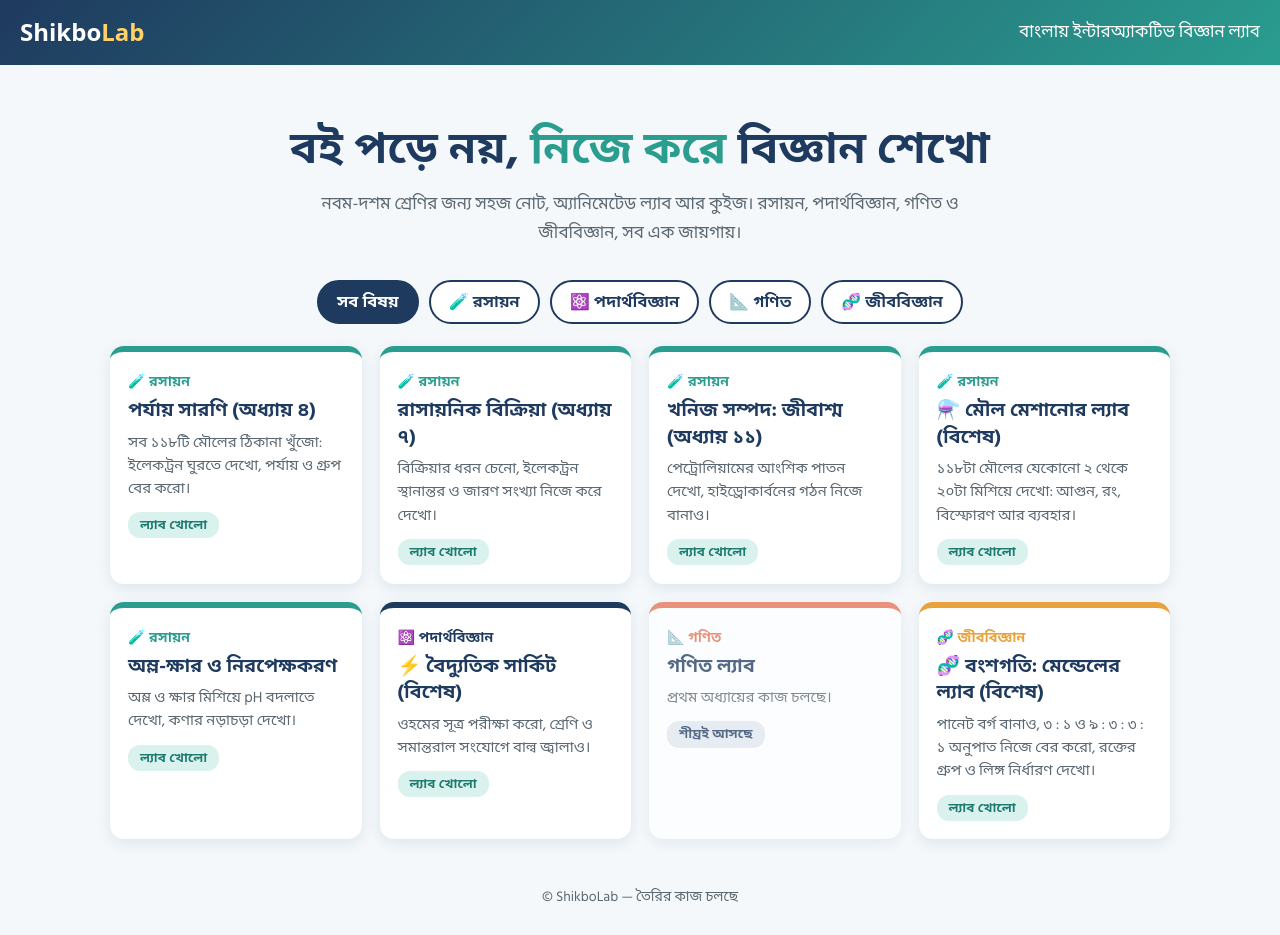
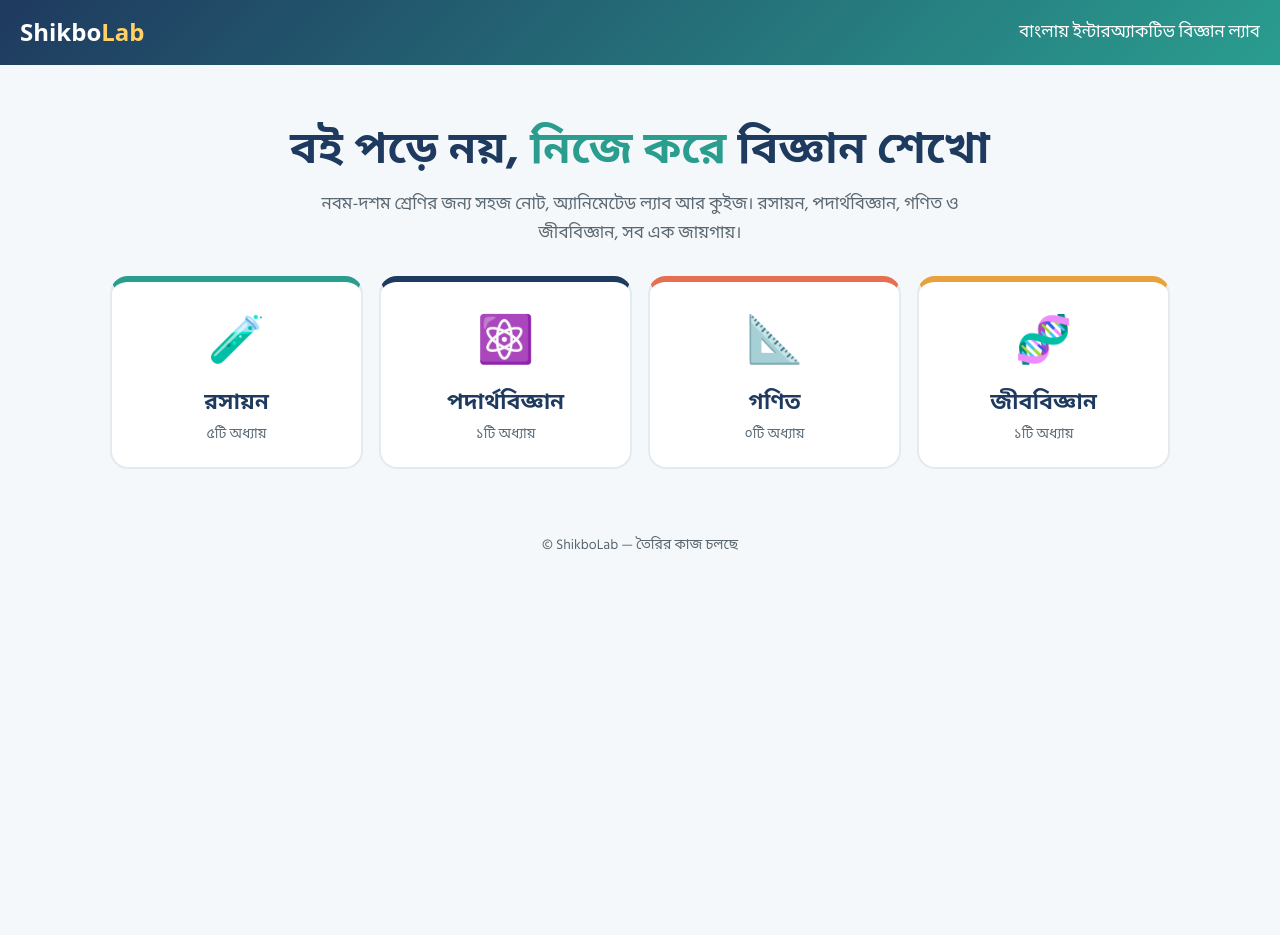
Before and after one commit to rsraju6734/shikbolab, a plain HTML site: page science_lab/index.html in a window 1280 px wide. After the commit the page ends 800 px from the top, so only its background shows below. Drawn offline with Linux system fonts and the light colour scheme.

Commit message:
Add files via upload

```diff
--- a/science_lab/index.html
+++ b/science_lab/index.html
@@ -17,10 +17,24 @@
     <h1>বই পড়ে নয়, <em>নিজে করে</em> বিজ্ঞান শেখো</h1>
     <p>নবম-দশম শ্রেণির জন্য সহজ নোট, অ্যানিমেটেড ল্যাব আর কুইজ। রসায়ন, পদার্থবিজ্ঞান, গণিত ও জীববিজ্ঞান, সব এক জায়গায়।</p>
   </div>
-  <div class="filters" id="filters"></div>
-  <div class="grid" id="grid"></div>
+  <div id="app"></div>
 </div>
 <footer class="site">&copy; ShikboLab &mdash; তৈরির কাজ চলছে</footer>
+<script src="js/chapters.js"></script>
+<style>
+.sgrid{display:grid;grid-template-columns:repeat(auto-fit,minmax(220px,1fr));gap:16px;margin:18px 0}
+.sbtn{display:block;text-align:center;background:#fff;border:2px solid #e3eaf0;border-top:6px solid #ccc;border-radius:18px;padding:22px 14px;cursor:pointer;font-family:inherit;transition:transform .2s,box-shadow .2s}
+.sbtn:hover{transform:translateY(-4px);box-shadow:0 8px 20px rgba(0,0,0,.1)}
+.sbtn .ic{font-size:46px;display:block}
+.sbtn b{display:block;font-size:22px;margin:6px 0 2px;color:#1f3a5f}
+.sbtn small{color:#5b6b78;font-size:14px}
+.backbtn{background:#fff;border:2px solid #cfd9e1;border-radius:999px;padding:8px 18px;font-family:inherit;font-size:16px;font-weight:600;cursor:pointer;color:#1f3a5f;margin:6px 0 4px}
+.sh{font-size:26px;margin:14px 0 4px;color:#1f3a5f}
+.bonus{margin-top:34px;padding:18px;border-radius:18px;background:linear-gradient(135deg,#fff7e0,#eaf7f5);border:2px dashed #e9a23b}
+.bonus h2{margin:0 0 4px;color:#1f3a5f}
+.bonus>p{margin:0 0 12px;color:#5b6b78}
+.empty{background:#f6f9fb;border:2px dashed #cfd9e1;border-radius:14px;padding:18px;text-align:center;color:#5b6b78;margin:12px 0}
+</style>
 <script src="js/chapters.js"></script>
 <script>
 var SUBJECTS = {
@@ -29,26 +43,54 @@ var SUBJECTS = {
   math:{name:'গণিত',color:'#e76f51',icon:'📐'},
   biology:{name:'জীববিজ্ঞান',color:'#e9a23b',icon:'🧬'}
 };
-var current = 'all';
+var BD='০১২৩৪৫৬৭৮৯';
+function bn(n){return String(n).replace(/\d/g,function(d){return BD[d];});}
+function card(c){
+  var s=SUBJECTS[c.subject], live=c.status==='live'&&c.file;
+  var el=document.createElement(live?'a':'div');
+  el.className='card'+(live?'':' disabled');
+  el.style.borderTopColor=s.color;
+  if(live) el.href=c.file;
+  el.innerHTML='<div class="sub" style="color:'+s.color+'">'+s.icon+' '+s.name+'</div><h3>'+c.title+'</h3><p>'+c.desc+'</p><span class="chip '+(live?'live':'soon')+'">'+(live?'ল্যাব খোলো':'শীঘ্রই আসছে')+'</span>';
+  return el;
+}
+function grid(list){var g=document.createElement('div');g.className='grid';list.forEach(function(c){g.appendChild(card(c));});return g;}
+function bonusBox(list){
+  if(!list.length) return null;
+  var d=document.createElement('div');d.className='bonus';
+  d.innerHTML='<h2>🎁 বোনাস এক্সট্রা ল্যাব</h2><p>বইয়ের অধ্যায়ের বাইরের মজার ল্যাব। নিজে নিজে পরীক্ষা করে দেখো।</p>';
+  d.appendChild(grid(list));return d;
+}
 function render(){
-  var f = document.getElementById('filters');
-  var html = '<button data-s="all" class="'+(current==='all'?'active':'')+'">সব বিষয়</button>';
-  for (var k in SUBJECTS){ html += '<button data-s="'+k+'" class="'+(current===k?'active':'')+'">'+SUBJECTS[k].icon+' '+SUBJECTS[k].name+'</button>'; }
-  f.innerHTML = html;
-  f.querySelectorAll('button').forEach(function(b){ b.onclick=function(){ current=b.getAttribute('data-s'); render(); }; });
-  var g = document.getElementById('grid'); g.innerHTML = '';
-  window.CHAPTERS.forEach(function(c){
-    if (current!=='all' && c.subject!==current) return;
-    var s = SUBJECTS[c.subject];
-    var live = c.status==='live' && c.file;
-    var el = document.createElement(live?'a':'div');
-    el.className = 'card' + (live?'':' disabled');
-    el.style.borderTopColor = s.color;
-    if (live) el.href = c.file;
-    el.innerHTML = '<div class="sub" style="color:'+s.color+'">'+s.icon+' '+s.name+'</div><h3>'+c.title+'</h3><p>'+c.desc+'</p><span class="chip '+(live?'live':'soon')+'">'+(live?'ল্যাব খোলো':'শীঘ্রই আসছে')+'</span>';
-    g.appendChild(el);
-  });
+  var app=document.getElementById('app'); app.innerHTML='';
+  var cur=(location.hash||'').replace('#','');
+  var all=window.CHAPTERS;
+  if(SUBJECTS[cur]){
+    var s=SUBJECTS[cur];
+    var b=document.createElement('button');b.className='backbtn';b.textContent='← সব বিষয়';
+    b.onclick=function(){location.hash='';};app.appendChild(b);
+    var h=document.createElement('h2');h.className='sh';h.style.color=s.color;h.textContent=s.icon+' '+s.name+' — অধ্যায়সমূহ';app.appendChild(h);
+    var reg=all.filter(function(c){return c.subject===cur&&!c.extra;});
+    if(reg.length) app.appendChild(grid(reg));
+    else{var e=document.createElement('div');e.className='empty';e.textContent='এই বিষয়ের বইয়ের অধ্যায়গুলো শীঘ্রই আসছে। এর মধ্যে নিচের বোনাস ল্যাব চেষ্টা করো!';app.appendChild(e);}
+    var bx=bonusBox(all.filter(function(c){return c.subject===cur&&c.extra;}));
+    if(bx) app.appendChild(bx);
+  }else{
+    var sg=document.createElement('div');sg.className='sgrid';
+    for(var k in SUBJECTS){(function(k){
+      var s=SUBJECTS[k];
+      var n=all.filter(function(c){return c.subject===k&&!c.extra&&c.status==='live';}).length;
+      var x=all.filter(function(c){return c.subject===k&&c.extra;}).length;
+      var bt=document.createElement('button');bt.className='sbtn';bt.style.borderTopColor=s.color;
+      bt.innerHTML='<span class="ic">'+s.icon+'</span><b>'+s.name+'</b><small>'+bn(n)+'টি অধ্যায়'+(x?' + '+bn(x)+'টি বোনাস':'')+'</small>';
+      bt.onclick=function(){location.hash=k;};sg.appendChild(bt);
+    })(k);}
+    app.appendChild(sg);
+    var bx2=bonusBox(all.filter(function(c){return c.extra;}));
+    if(bx2) app.appendChild(bx2);
+  }
 }
+window.addEventListener('hashchange',function(){render();window.scrollTo(0,0);});
 render();
 </script>
 </body>
```
